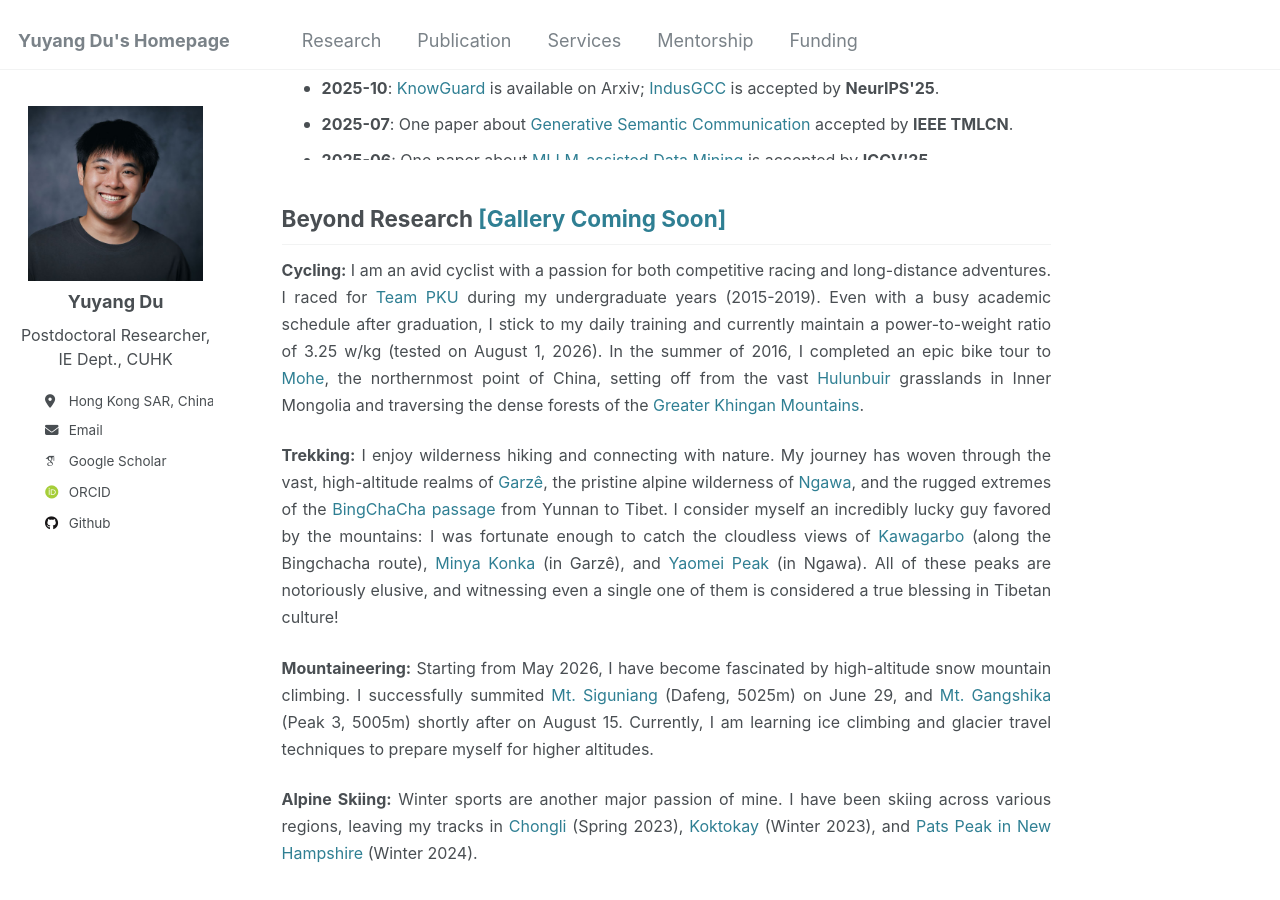
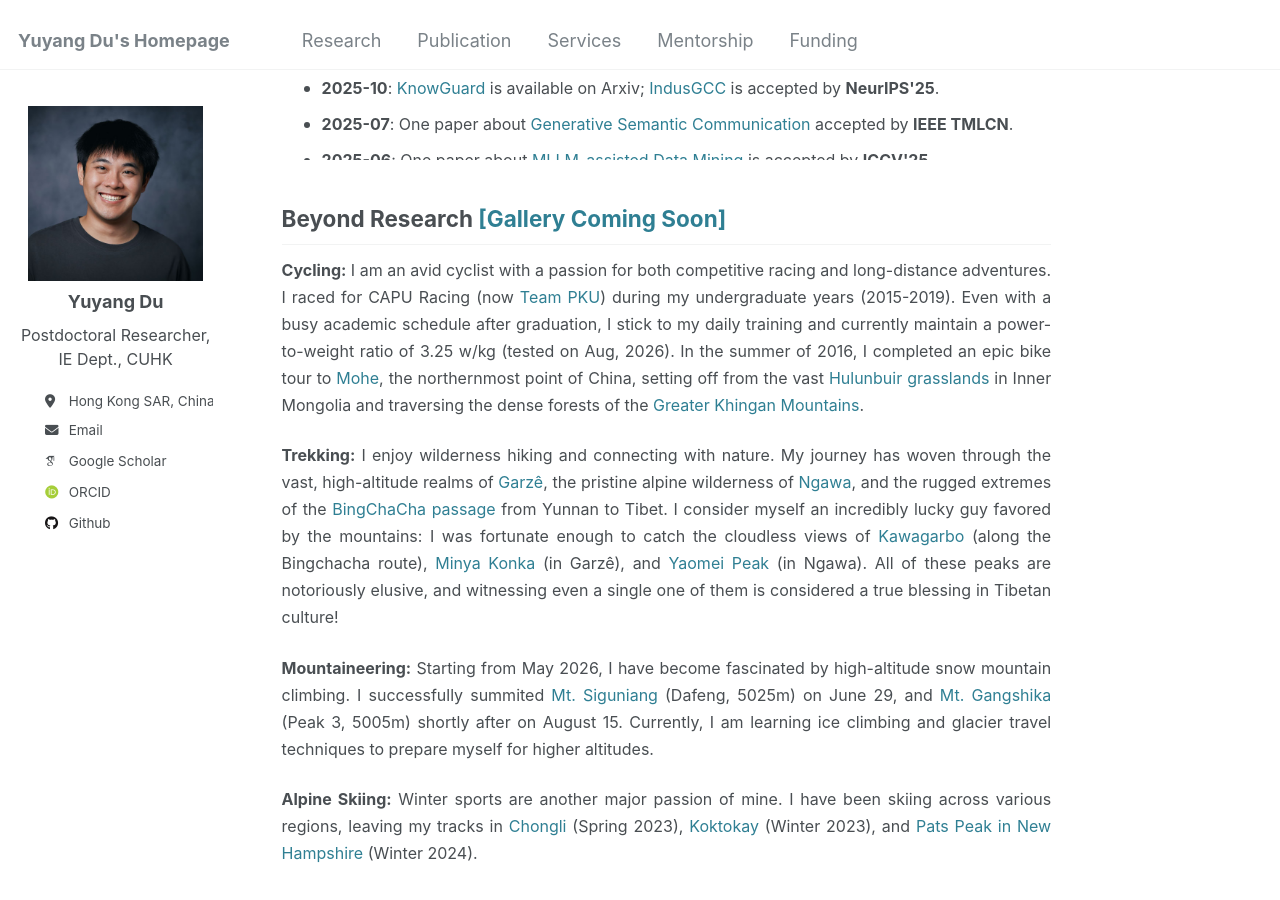
Before and after one commit to yuyangdu001/yuyangdu001.github.io, a Jekyll site: the page built from _pages/about.md, in a window 1280 px wide and 900 px high, scrolled down 1226 px. Built offline with Jekyll 4.4.1, drawn with Linux system fonts in a browser that asks for light colours; some web fonts are replaced.

Commit message:
Update about.md

```diff
--- a/_pages/about.md
+++ b/_pages/about.md
@@ -58,11 +58,11 @@ a {
 
 <h2 id="beyond-research-heading">Beyond Research <a href="https://yuyangdu001.github.io/gallery/">[Gallery Coming Soon]</a></h2>
 
-<p style="text-align: justify;"><font size=3><b>Cycling:</b> I am an avid cyclist with a passion for both competitive racing and long-distance adventures. I raced for <a href="https://www.xiaohongshu.com/user/profile/65e577b4000000000d026e00">Team PKU</a> during my undergraduate years (2015-2019). Even with a busy academic schedule after graduation, I stick to my daily training and currently maintain a power-to-weight ratio of 3.25 w/kg (tested on August 1, 2026). In the summer of 2016, I completed an epic bike tour to <a href="https://en.wikipedia.org/wiki/Mohe_City">Mohe</a>, the northernmost point of China, setting off from the vast <a href="https://en.wikipedia.org/wiki/Hulunbuir">Hulunbuir</a> grasslands in Inner Mongolia and traversing the dense forests of the <a href="https://en.wikipedia.org/wiki/Greater_Khingan">Greater Khingan Mountains</a>.</font></p>
+<p style="text-align: justify;"><font size=3><b>Cycling:</b> I am an avid cyclist with a passion for both competitive racing and long-distance adventures. I raced for CAPU Racing (now <a href="https://www.xiaohongshu.com/user/profile/65e577b4000000000d026e00">Team PKU</a>) during my undergraduate years (2015-2019). Even with a busy academic schedule after graduation, I stick to my daily training and currently maintain a power-to-weight ratio of 3.25 w/kg (tested on Aug, 2026). In the summer of 2016, I completed an epic bike tour to <a href="https://en.wikipedia.org/wiki/Mohe_City">Mohe</a>, the northernmost point of China, setting off from the vast <a href="https://en.wikipedia.org/wiki/Hulunbuir">Hulunbuir grasslands</a> in Inner Mongolia and traversing the dense forests of the <a href="https://en.wikipedia.org/wiki/Greater_Khingan">Greater Khingan Mountains</a>.</font></p>
 
-<p style="text-align: justify;"><font size=3><b>Trekking:</b> I enjoy wilderness hiking and connecting with nature. My journey has woven through the vast, high-altitude realms of <a href="https://en.wikipedia.org/wiki/Garz%C3%AA_Tibetan_Autonomous_Prefecture">Garzê</a>, the pristine alpine wilderness of <a href="https://en.wikipedia.org/wiki/Ngawa_Tibetan_and_Qiang_Autonomous_Prefecture">Ngawa</a>, and the rugged extremes of the <a href="https://en.wikipedia.org/wiki/Bingzhongluo">BingChaCha passage</a> from Yunnan to Tibet. I consider myself an incredibly lucky guy favored by the mountains: I was fortunate enough to catch the cloudless views of <a href="https://en.wikipedia.org/wiki/Kawagebo">Kawagarbo</a> (along the Bingchacha route), <a href="https://en.wikipedia.org/wiki/Mount_Gongga">Minya Konka</a> (in Garzê), and <a href="https://en.wikipedia.org/wiki/Mount_Siguniang">Yaomei Peak</a> (in Ngawa). All of these peaks are notoriously elusive, and witnessing even a single one of them is considered a true blessing in Tibetan culture!</font></p>
+<p style="text-align: justify;"><font size=3><b>Trekking:</b> I enjoy wilderness hiking and connecting with nature. My journey has woven through the vast, high-altitude realms of <a href="https://en.wikipedia.org/wiki/Garz%C3%AA_Tibetan_Autonomous_Prefecture">Garzê</a>, the pristine alpine wilderness of <a href="https://en.wikipedia.org/wiki/Ngawa_Tibetan_and_Qiang_Autonomous_Prefecture">Ngawa</a>, and the rugged extremes of the <a href="https://en.wikipedia.org/wiki/Bingzhongluo">BingChaCha passage</a> from Yunnan to Tibet. I consider myself an incredibly lucky guy favored by the mountains: I was fortunate enough to catch the cloudless views of <a href="https://en.wikipedia.org/wiki/Kawagebo">Kawagarbo</a> (along the Bingchacha route), <a href="https://en.wikipedia.org/wiki/Mount_Gongga">Minya Konka</a> (in Garzê), and <a href="https://baike.baidu.com/item/%E5%B9%BA%E5%A6%B9%E5%B3%B0/1097145">Yaomei Peak</a> (in Ngawa). All of these peaks are notoriously elusive, and witnessing even a single one of them is considered a true blessing in Tibetan culture!</font></p>
 
-<p style="text-align: justify;"><font size=3><b>Mountaineering:</b> Starting from May 2026, I have become fascinated by high-altitude snow mountain climbing. I successfully summited <a href="https://en.wikipedia.org/wiki/Mount_Siguniang">Mt. Siguniang</a> (Dafeng, 5025m) on June 29, and <a href="https://en.wikipedia.org/wiki/Qilian_Mountains">Mt. Gangshika</a> (Peak 3, 5005m) shortly after on August 15. Currently, I am learning ice climbing and glacier travel techniques to prepare myself for higher altitudes.</font></p>
+<p style="text-align: justify;"><font size=3><b>Mountaineering:</b> Starting from May 2026, I have become fascinated by high-altitude snow mountain climbing. I successfully summited <a href="https://en.wikipedia.org/wiki/Mount_Siguniang">Mt. Siguniang</a> (Dafeng, 5025m) on June 29, and <a href="https://baike.baidu.com/item/%E5%B2%97%E4%BB%80%E5%8D%A1%E9%9B%AA%E5%B3%B0/9922642">Mt. Gangshika</a> (Peak 3, 5005m) shortly after on August 15. Currently, I am learning ice climbing and glacier travel techniques to prepare myself for higher altitudes.</font></p>
 
 <p style="text-align: justify;"><font size=3><b>Alpine Skiing:</b> Winter sports are another major passion of mine. I have been skiing across various regions, leaving my tracks in <a href="https://en.wikipedia.org/wiki/Chongli_District">Chongli</a> (Spring 2023), <a href="https://en.wikipedia.org/wiki/Koktokay">Koktokay</a> (Winter 2023), and <a href="https://www.patspeak.com/">Pats Peak in New Hampshire</a> (Winter 2024).</font></p>
 
```
